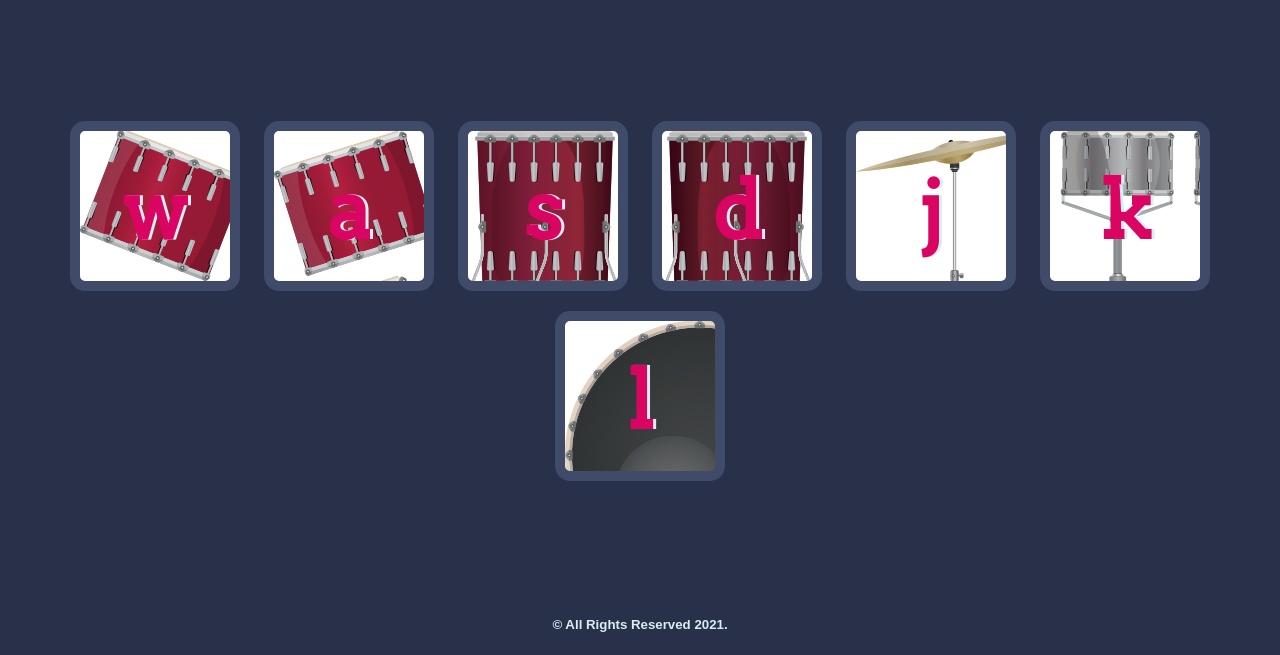
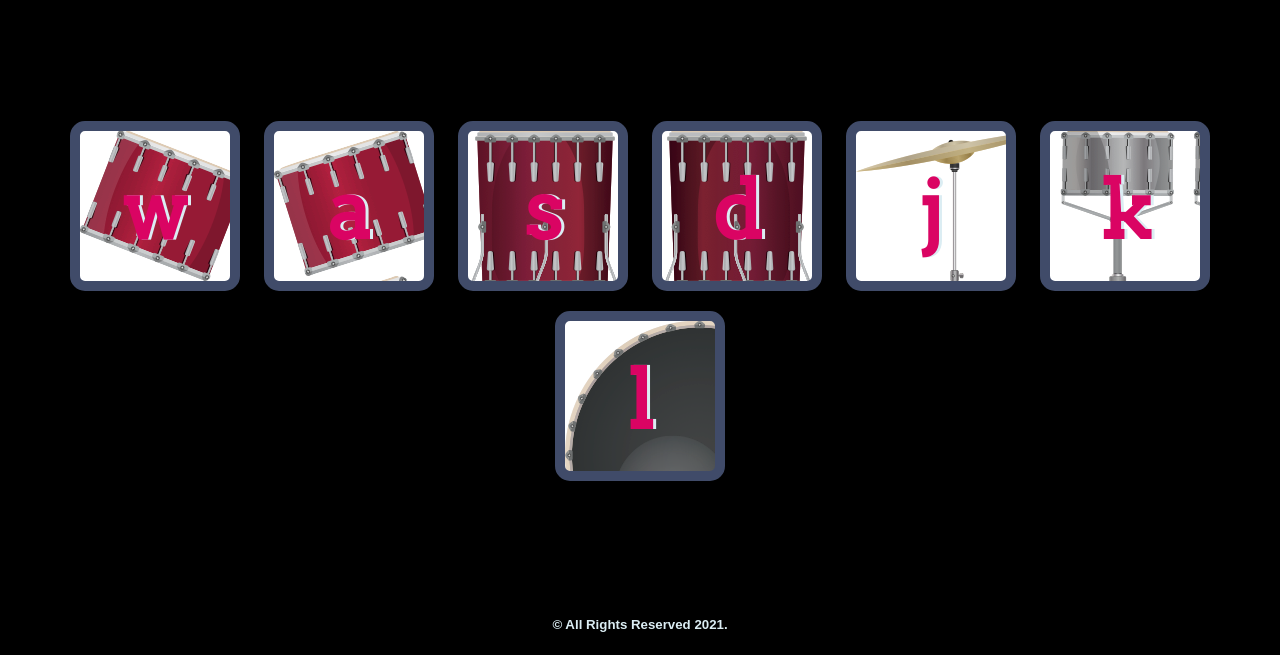
Before and after one commit to ssoohaib/drumkit, a plain HTML site: page index.html in a window 1280 px wide. Shown: the part 168-823 px from the top of the page. Drawn offline with Linux system fonts and the light colour scheme.

Commit message:
Update styles.css

```diff
--- a/styles.css
+++ b/styles.css
@@ -1,6 +1,6 @@
 body {
   text-align: center;
-  background-color: #283149;
+  background-color: black;
 }
 
 h1 {
```
